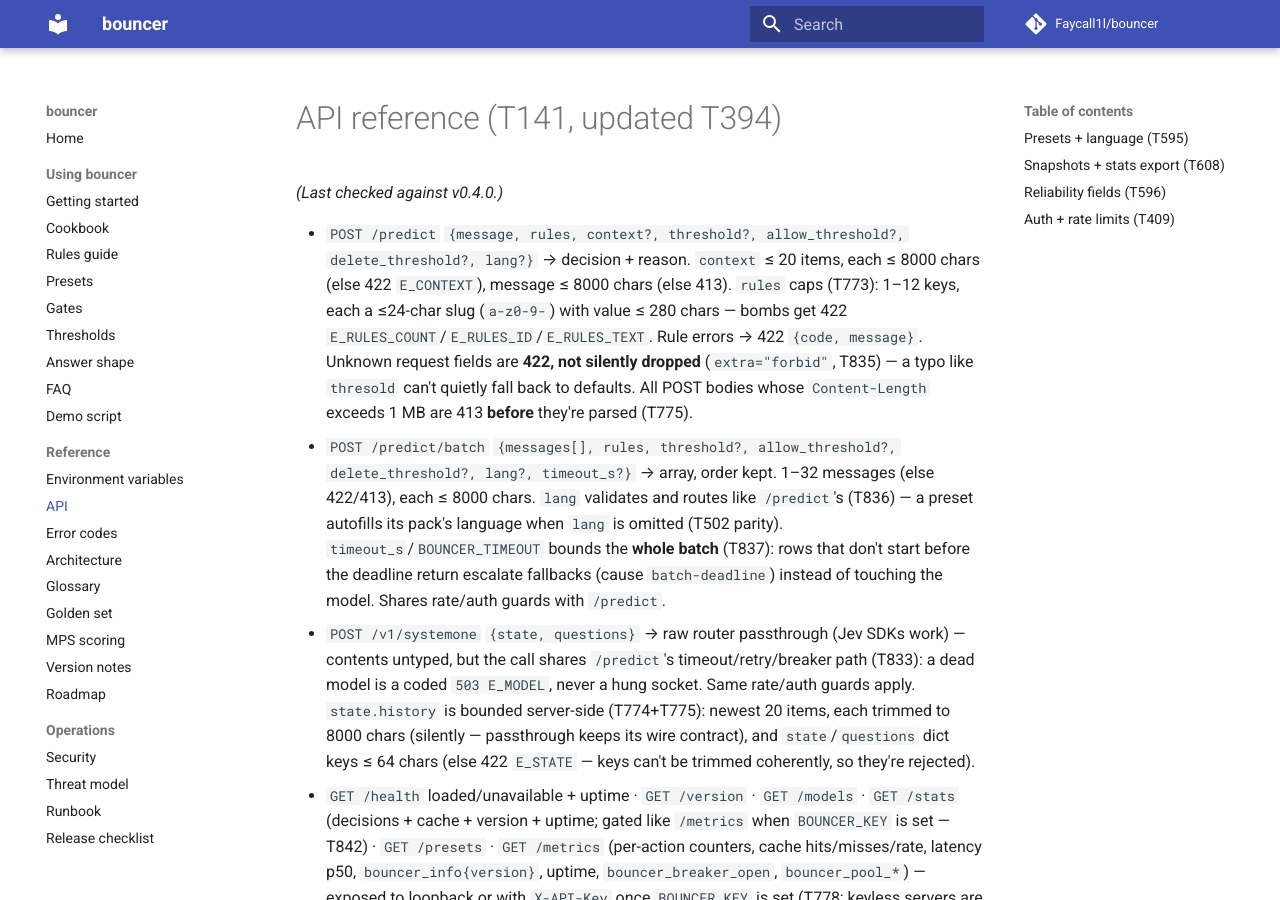
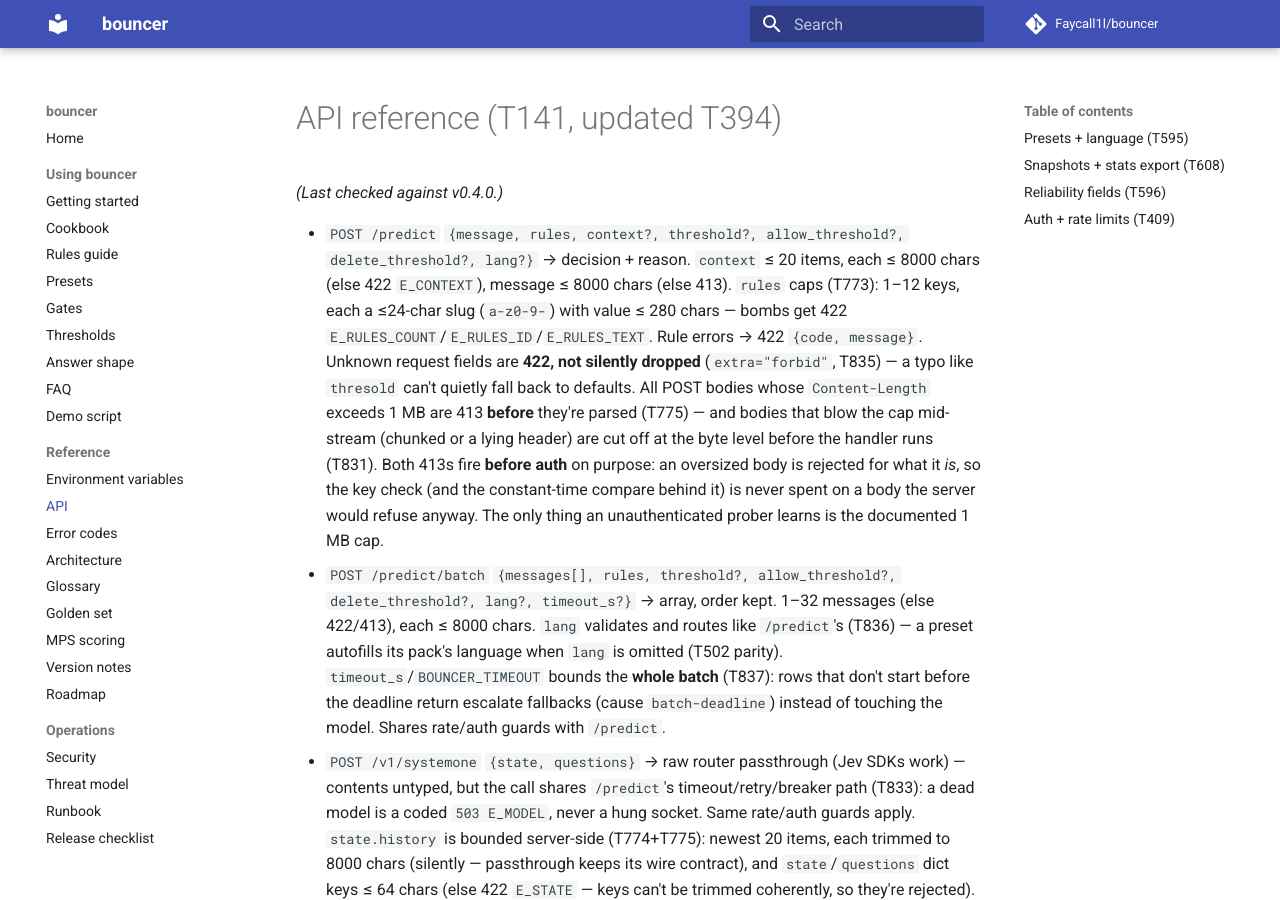
Before and after one commit to Faycall1l/bouncer, an MkDocs documentation site: the page built from docs/api.md, in a window 1280 px wide and 900 px high. Built offline with MkDocs 1.6.1 and Material for MkDocs 9.7.7, drawn with Linux system fonts in a browser that asks for light colours; comment, search, counter and statistics services are not loaded.

Commit message:
T843 docs: 413-before-auth documented as the intentional cheap-reject in api.md and the threat model — the key check is never spent on a body the server would refuse anyway and a prober learns only the documented cap; a doc-pin test keeps the decision from being silently reordered

```diff
--- a/docs/api.md
+++ b/docs/api.md
@@ -11,7 +11,12 @@ _(Last checked against v0.4.0.)_
   Unknown request fields are **422, not silently dropped** (`extra="forbid"`,
   T835) — a typo like `thresold` can't quietly fall back to defaults.
   All POST bodies whose `Content-Length` exceeds 1 MB are 413 **before**
-  they're parsed (T775).
+  they're parsed (T775) — and bodies that blow the cap mid-stream (chunked
+  or a lying header) are cut off at the byte level before the handler runs
+  (T831). Both 413s fire **before auth** on purpose: an oversized body is
+  rejected for what it *is*, so the key check (and the constant-time compare
+  behind it) is never spent on a body the server would refuse anyway. The
+  only thing an unauthenticated prober learns is the documented 1 MB cap.
 * `POST /predict/batch` `{messages[], rules, threshold?, allow_threshold?,
   delete_threshold?, lang?, timeout_s?}` → array, order kept. 1–32 messages
   (else 422/413), each ≤ 8000 chars. `lang` validates and routes like
```
Also changed, not shown: TODO.md (+1 -1 lines), docs/threat-model.md (+1 -1 lines), 1 other file.
